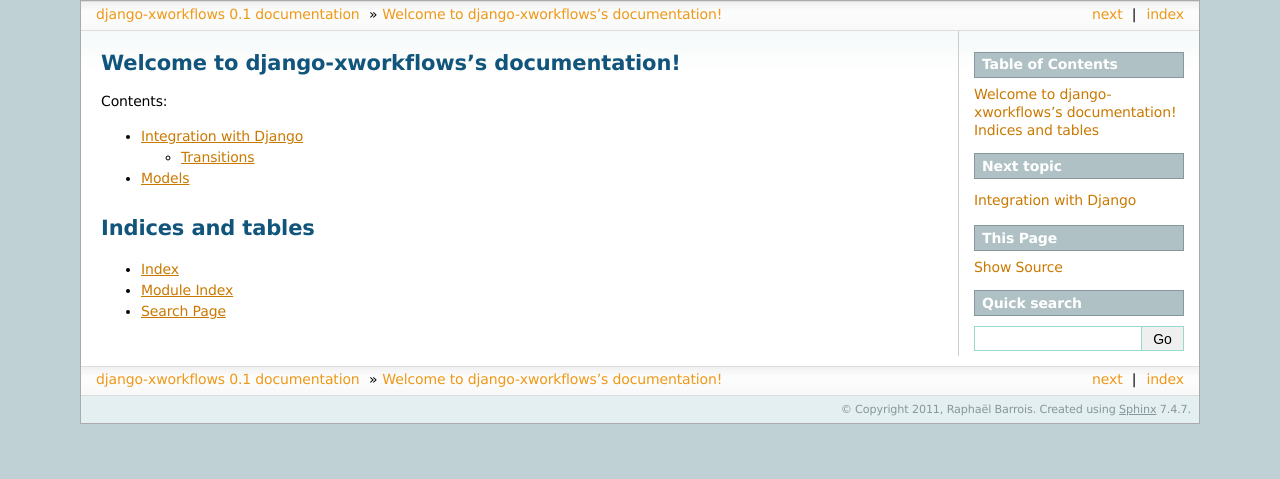
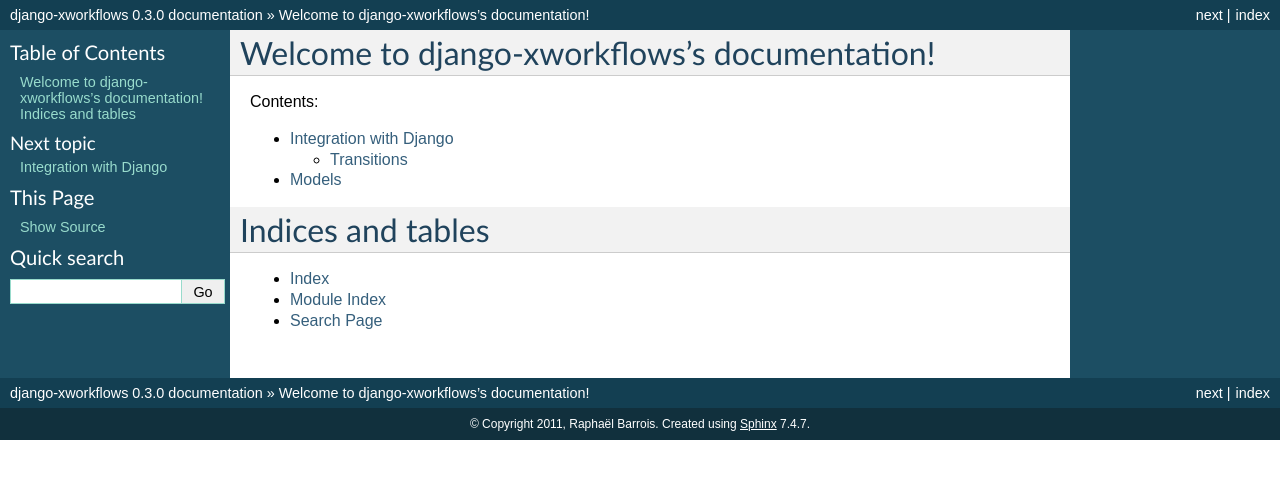
Before and after one commit to rbarrois/django_xworkflows, a Sphinx documentation site: the page built from doc/index.rst, in a window 1280 px wide. Shown: the top 479 px of the page. Built offline with Sphinx 7.4.7, drawn with Linux system fonts in a browser that asks for light colours.

Commit message:
Update version in doc.
Signed-off-by: Raphaël Barrois <raphael.barrois@polyconseil.fr>

```diff
--- a/doc/conf.py
+++ b/doc/conf.py
@@ -48,9 +48,9 @@
 # built documents.
 #
 # The short X.Y version.
-version = '0.1'
+version = '0.3'
 # The full version, including alpha/beta/rc tags.
-release = '0.1'
+release = '0.3.0'
 
 # The language for content autogenerated by Sphinx. Refer to documentation
 # for a list of supported languages.
@@ -91,7 +91,7 @@
 
 # The theme to use for HTML and HTML Help pages.  See the documentation for
 # a list of builtin themes.
-html_theme = 'sphinxdoc'
+html_theme = 'default'
 
 # Theme options are theme-specific and customize the look and feel of a theme
 # further.  For a list of options available for each theme, see the
--- a/src/django_xworkflows/__init__.py
+++ b/src/django_xworkflows/__init__.py
@@ -1,5 +1,5 @@
 # -*- coding: utf-8 -*-
 # Copyright (c) 2011-2012 Raphaël Barrois
 
-__version__ = '0.3'
+__version__ = '0.3.0'
 __author__ = 'Raphaël Barrois <raphael.barrois@polytechnique.org>'
```
